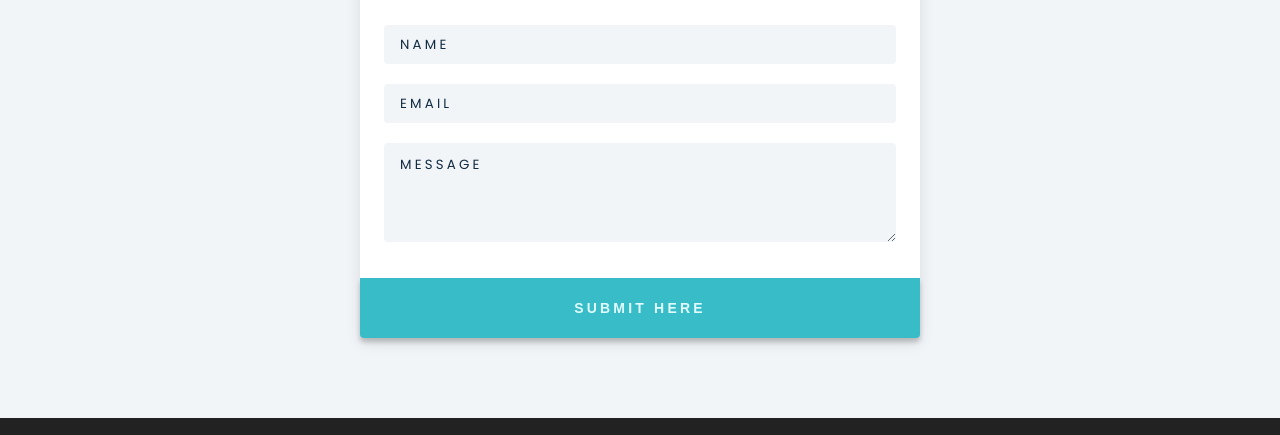
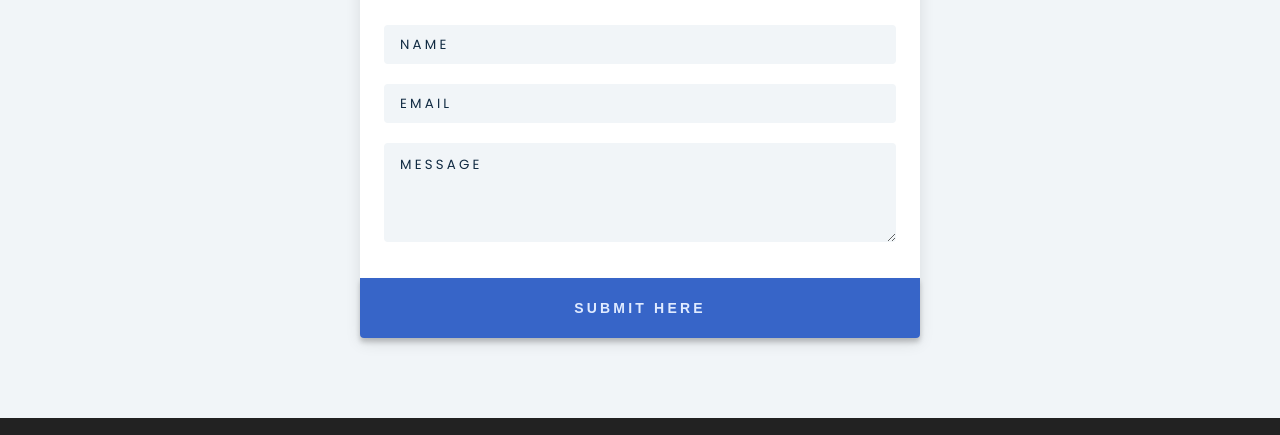
Before and after one commit to nison79/portfolio, a Gatsby site: page /contact in a window 1280 px wide. Shown: the part 287-722 px from the top of the page. Built offline with nearby package versions, Linux system fonts and the light colour scheme; Gatsby itself is replaced by a stand-in of ours.

Commit message:
change primary color.

```diff
--- a/src/css/main.css
+++ b/src/css/main.css
@@ -14,17 +14,17 @@ Variables
 :root {
   /* dark shades of primary color*/
   /* --clr-primary-1: hsl(43, 86%, 17%); */
-  --clr-primary-1: hsl(185, 100%, 49%);
-  --clr-primary-2: hsl(185, 95%, 43%);
-  --clr-primary-3: hsl(185, 86%, 35%);
-  --clr-primary-4: hsl(184, 80%, 34%);
-  --clr-primary-5: #2caeba;
+  --clr-primary-1: hsl(218, 100%, 49%);
+  --clr-primary-2: hsl(211, 95%, 43%);
+  --clr-primary-3: hsl(203, 87%, 35%);
+  --clr-primary-4: hsl(218, 80%, 34%);
+  --clr-primary-5: #2c59ba;
   /* lighter shades of primary color */
-  --clr-primary-6: hsl(185, 57%, 50%);
-  --clr-primary-7: hsl(184, 65%, 59%);
-  --clr-primary-8: hsl(184, 80%, 74%);
-  --clr-primary-9: hsl(185, 94%, 87%);
-  --clr-primary-10: hsl(186, 100%, 94%);
+  --clr-primary-6: hsl(221, 57%, 50%);
+  --clr-primary-7: hsl(218, 65%, 59%);
+  --clr-primary-8: hsl(221, 80%, 74%);
+  --clr-primary-9: hsl(223, 94%, 87%);
+  --clr-primary-10: hsl(219, 100%, 94%);
   /* darkest grey - used for headings */
   --clr-grey-1: hsl(209, 61%, 16%);
   --clr-grey-3: hsl(209, 34%, 30%);
```
